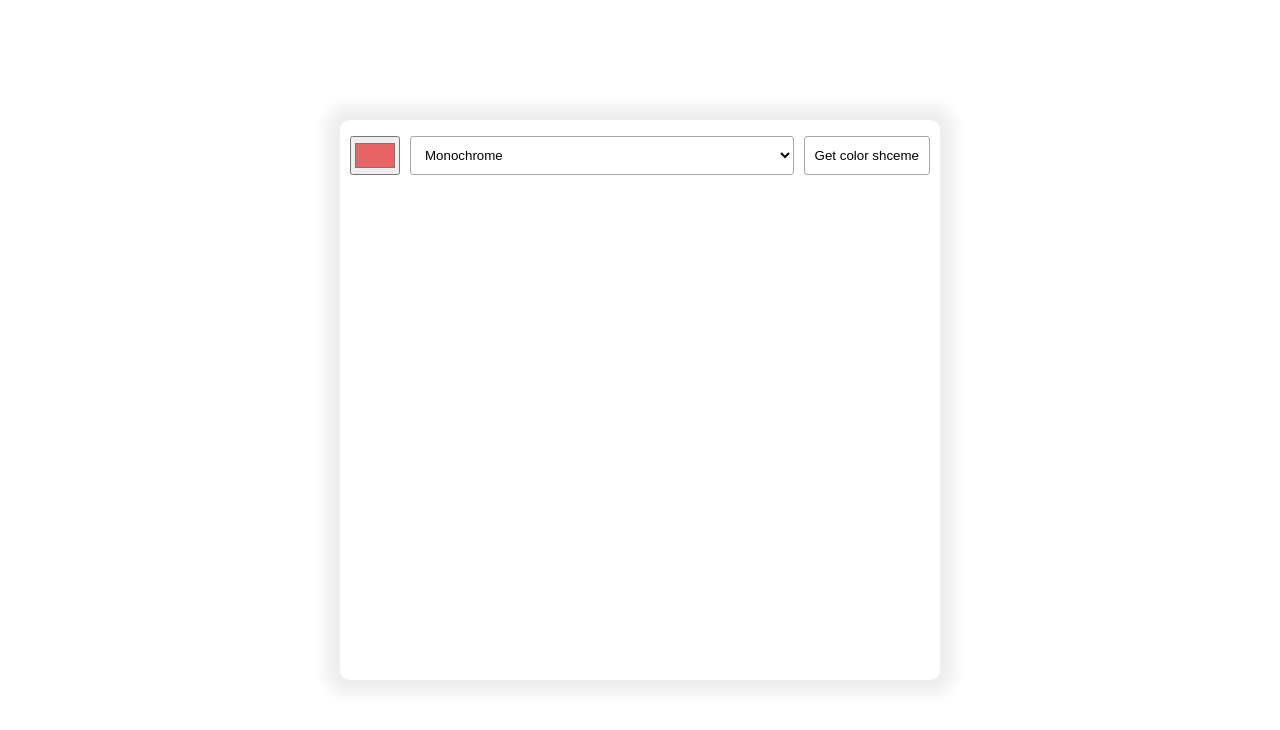
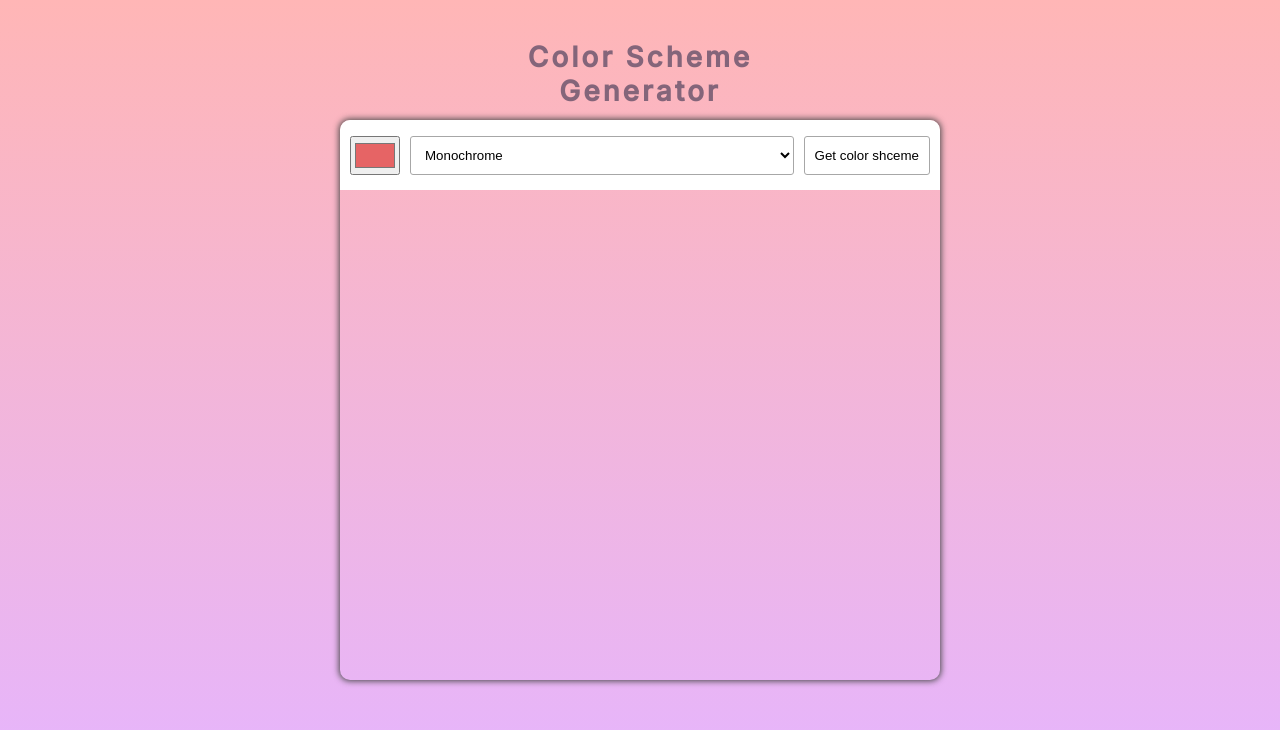
Before and after one commit to sydalwedaie/color-scheme-generator, a plain HTML site: page index.html in a window 1280 px wide. Drawn offline with Linux system fonts and the light colour scheme; no server answers.

Commit message:
Fix some colors

```diff
--- a/index.css
+++ b/index.css
@@ -14,21 +14,33 @@ html {
 }
 
 body {
-   display: flex;
-   flex-direction: column;
-   justify-content: center;
-   height: 100vh;
+    font-family: 'Inter', sans-serif;
+    display: flex;
+    flex-direction: column;
+    justify-content: center;
+    align-items: center;
+    height: 100vh;
+    background-image: linear-gradient(#ffb6b6, #e5b5ff);
+}
+
+.title {
+    letter-spacing: 3px;
+    text-align: center;
+    position: fixed;
+    top: 20px;
+    font-size: 24px;
+    color: #84657a;
 }
 
 .container {
-    font-family: 'Inter', sans-serif;
     width: 100%;
     max-width: 600px;
     height: 70vh;
-    box-shadow: 0 0 15px 15px #eee;
+    box-shadow: 0 0 6px 1px #474747;
     border-radius: 10px;
     overflow: hidden;
     align-self: center;
+    z-index: 10000;
 }
 
 .header {
@@ -106,6 +118,10 @@ body {
 }
 
 @media screen and (min-width: 480px) {
+    .title {
+        font-size: 28px;
+        padding-top: 20px;
+    }
     .color-name {
         font-size: 16px;
     }
--- a/index.html
+++ b/index.html
@@ -16,6 +16,7 @@
 		<title>Color Scheme Generator</title>
 	</head>
 	<body>
+		<h1 class="title">Color Scheme<br />Generator</h1>
 		<div class="container">
 			<header class="header">
 				<form class="form" id="form">
```
